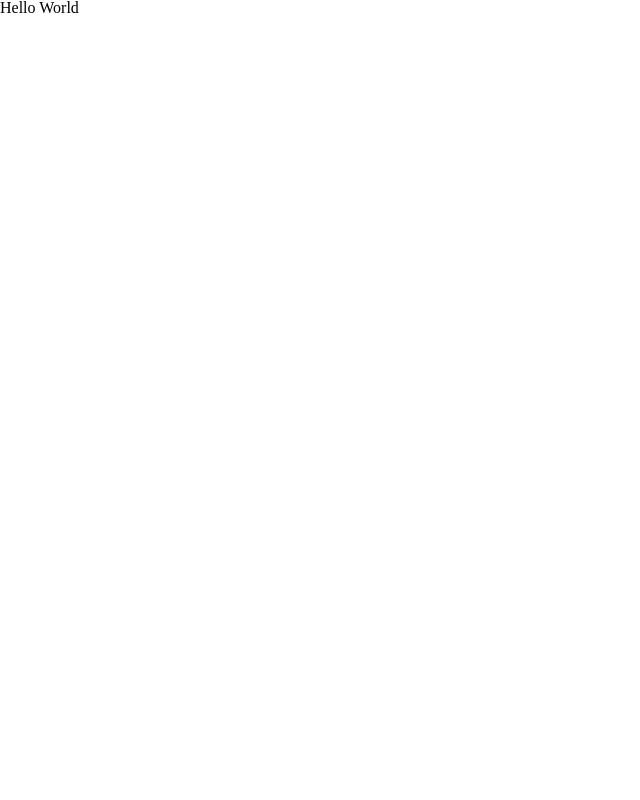
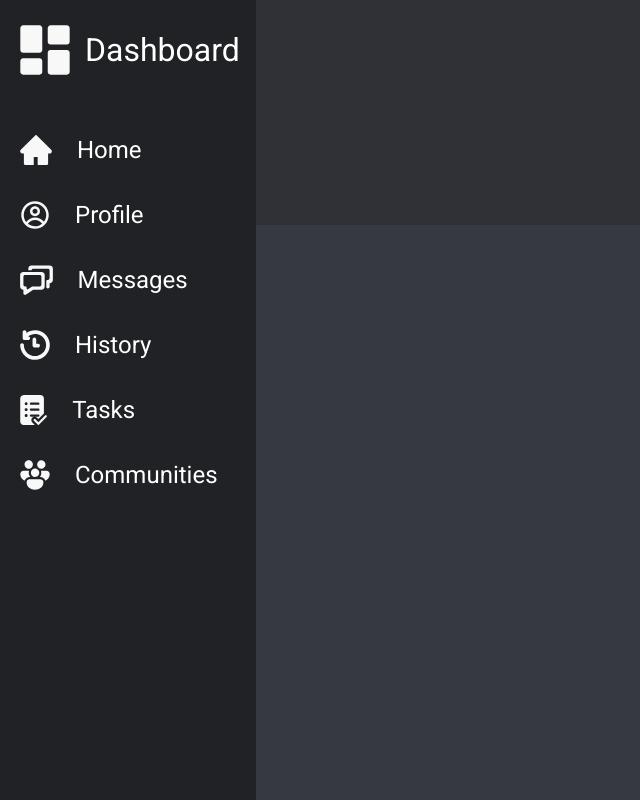
Before and after one commit to coderdonny/admin-dashboard, a plain HTML site: page index.html in a window 1280 px wide. Shown: the whole page, without its empty margins (0-640 px from the left). Drawn offline with Linux system fonts and the light colour scheme.

Commit message:
Create basic grid layout and add sidebar items

```diff
--- a/index.html
+++ b/index.html
@@ -6,11 +6,52 @@
     <meta http-equiv="X-UA-Compatible" content="IE=edge">
     <meta name="viewport" content="width=device-width, initial-scale=1.0">
     <link rel="stylesheet" href="style.css">
+    <link rel="preconnect" href="https://fonts.googleapis.com">
+    <link rel="preconnect" href="https://fonts.gstatic.com" crossorigin>
+    <link href="https://fonts.googleapis.com/css2?family=Roboto:wght@300;400;500&display=swap" rel="stylesheet">
     <title>Document</title>
 </head>
 
 <body>
-    <h1>Hello World</h1>
+    <div class="grid-container">
+        <div class="sidebar">
+            <div class="dashboard-logo">
+                <img src="./images/Dashboard.svg" alt="" srcset="">
+                <h1>Dashboard</h1>
+            </div>
+
+            <ul>
+                <div class="sidebar-item">
+                    <img src="./images/Home.svg" alt="" srcset="">
+                    <li>Home</li>
+                </div>
+                <div class="sidebar-item">
+                    <img src="./images/Profile.svg" alt="" srcset="">
+                    <li>Profile</li>
+                </div>
+                <div class="sidebar-item">
+                    <img src="./images/Messages.svg" alt="" srcset="">
+                    <li>Messages</li>
+                </div>
+                <div class="sidebar-item">
+                    <img src="./images/History.svg" alt="" srcset="">
+                    <li>History</li>
+                </div>
+                <div class="sidebar-item">
+                    <img src="./images/Tasks.svg" alt="" srcset="">
+                    <li>Tasks</li>
+                </div>
+                <div class="sidebar-item">
+                    <img src="./images/Community.svg" alt="" srcset="">
+                    <li>Communities</li>
+                </div>
+
+            </ul>
+        </div>
+        <div class="topbar"></div>
+        <div class="projects"></div>
+    </div>
+
 </body>
 
 </html>
--- a/style.css
+++ b/style.css
@@ -122,3 +122,66 @@ table {
 	border-collapse: collapse;
 	border-spacing: 0;
 }
+
+:root {
+	--main-color: #3ba55d;
+	--dark: #202225;
+	--medium: #2f3136;
+	--light: #36393f;
+    --font: font-family: 'Roboto', sans-serif;
+}
+
+.grid-container {
+	height: 100vh;
+	display: grid;
+	grid-template-columns: minmax(250px, 1fr) 4fr;
+	grid-template-rows: 225px 1fr;
+}
+
+.sidebar {
+	grid-column: 1 / 2;
+	grid-row: 1 / 3;
+	background-color: var(--dark);
+	color: white;
+}
+
+.dashboard-logo {
+    font-family: 'Roboto', sans-serif;
+	font-size: 2rem;
+	display: flex;
+	align-items: center;
+	margin-top: 25px;
+	margin-bottom: 60px;
+	margin-left: 20px;
+}
+
+.dashboard-logo img {
+	height: 50px;
+	margin-right: 15px;
+}
+
+.sidebar-item {
+    font-family: 'Roboto', sans-serif;
+    font-size: 1.5rem;
+	display: flex;
+	align-items: center;
+	margin-bottom: 35px;
+	margin-left: 20px;
+}
+
+.sidebar-item img {
+	height: 30px;
+	margin-right: 25px;
+}
+
+.topbar {
+	grid-column: 2 / 3;
+	grid-row: 1 / 2;
+	background-color: var(--medium);
+}
+
+.projects {
+	grid-column: 2 / 3;
+	grid-row: 2 / 3;
+	background-color: var(--light);
+}
```
Also changed, not shown: images/Community.svg (added), images/Dashboard.svg (added), images/History.svg (added), images/Home.svg (added), images/Messages.svg (added), images/Profile.svg (added), images/Tasks.svg (added).
